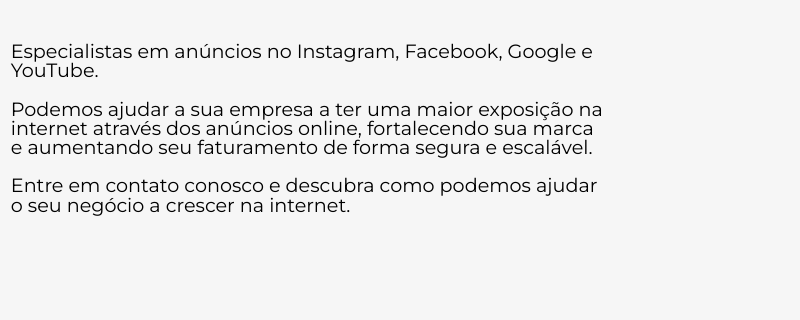
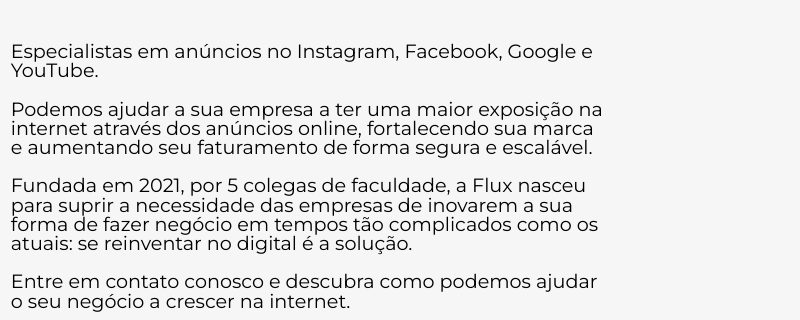
Before and after one commit to hiramepifanio/flux-site, a plain HTML site: page index.html in a window 1280 px wide. Shown: the part 662-982 px from the top of the page, 480-1280 px from the left. Drawn offline with Linux system fonts and the light colour scheme.

Commit message:
Adicionando parágrafo sobre a fundação da Flux na seção Sobre

```diff
--- a/index.html
+++ b/index.html
@@ -31,6 +31,8 @@
 
 				<p>Podemos ajudar a sua empresa a ter uma maior exposição na internet através dos anúncios online, fortalecendo sua marca e aumentando seu faturamento de forma segura e escalável.</p>
 
+				<p>Fundada em 2021, por 5 colegas de faculdade, a Flux nasceu para suprir a necessidade das empresas de inovarem a sua forma de fazer negócio em tempos tão complicados como os atuais: se reinventar no digital é a solução.</p>
+
 				<p>Entre em contato conosco e descubra como podemos ajudar o seu negócio a crescer na internet.</p>
 			</div>
 		</main>
```
